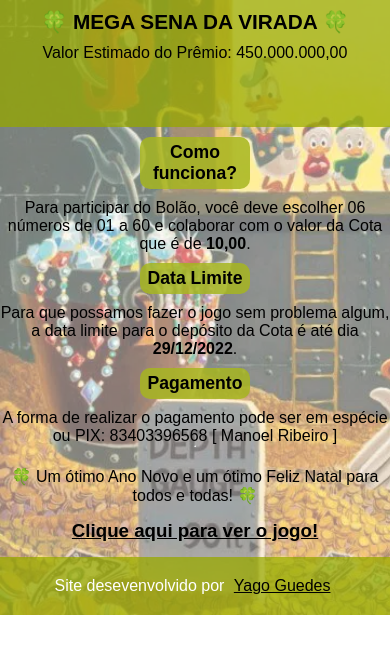
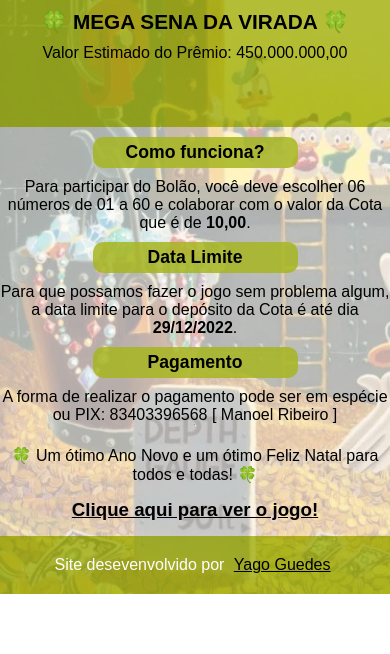
Before and after one commit to guedesyc/mega-da-virada, a plain HTML site: page index.html in a window 390 px wide. Drawn offline with Linux system fonts and the light colour scheme.

Commit message:
Update style.css

```diff
--- a/css/style.css
+++ b/css/style.css
@@ -41,7 +41,7 @@
         font-size: 1.1em;
         background-color: rgba(167, 182, 31, 0.842);
         padding: 5px;
-        width: 100px;
+        width: 50vw;
         border-radius: 10px;
         margin-top: 10px;
     }
@@ -55,7 +55,7 @@
         justify-content: center;
         align-items: center;
         text-align: center;
-        background-color: rgba(255, 255, 255, 0.452);
+        background-color: rgba(255, 255, 255, 0.664);
 
     }
 
```
